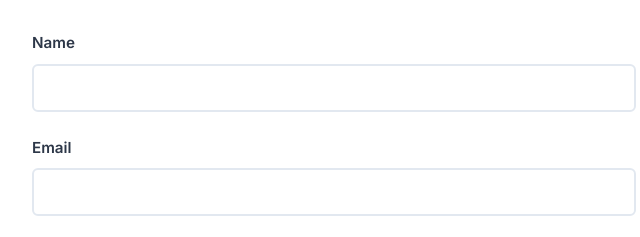
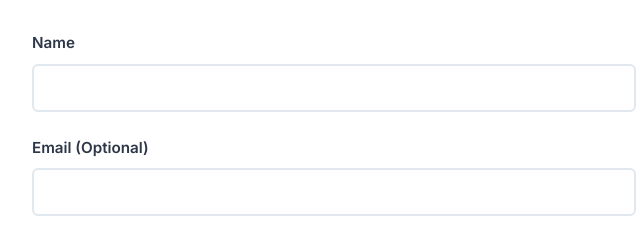
Before and after one commit to joshooaj/byebyebentz, a website: page index.html in a window 1280 px wide. Shown: the part 7384-7621 px from the top of the page, 544-1184 px from the left. Drawn offline with Linux system fonts and the light colour scheme.

Commit message:
Make email field optional

```diff
--- a/index.html
+++ b/index.html
@@ -449,8 +449,8 @@
                             </div>
 
                             <div class="form-group">
-                                <label for="email">Email</label>
-                                <input type="email" id="email" name="email" required>
+                                <label for="email">Email (Optional)</label>
+                                <input type="email" id="email" name="email">
                             </div>
 
                             <div class="form-group">
```
